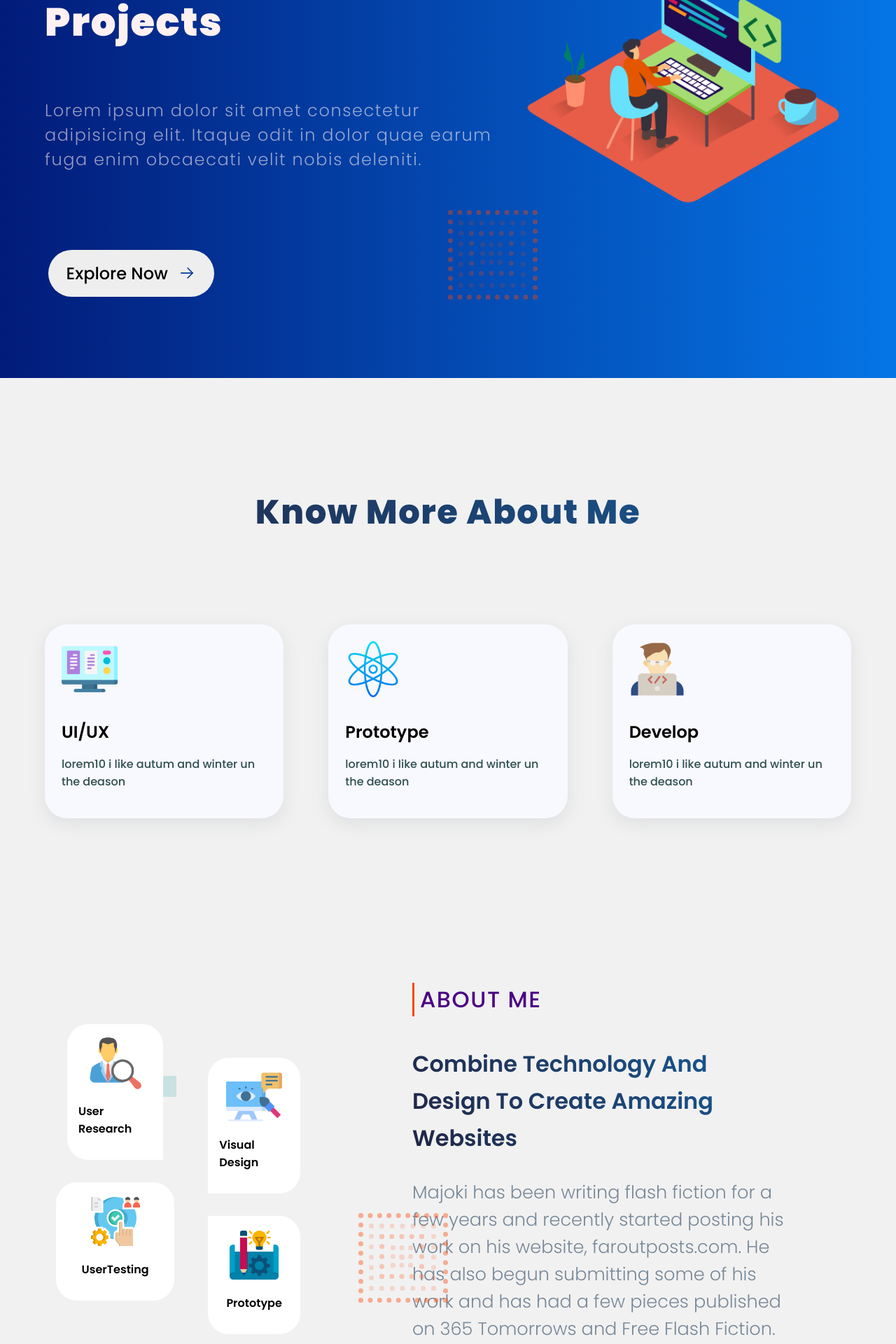
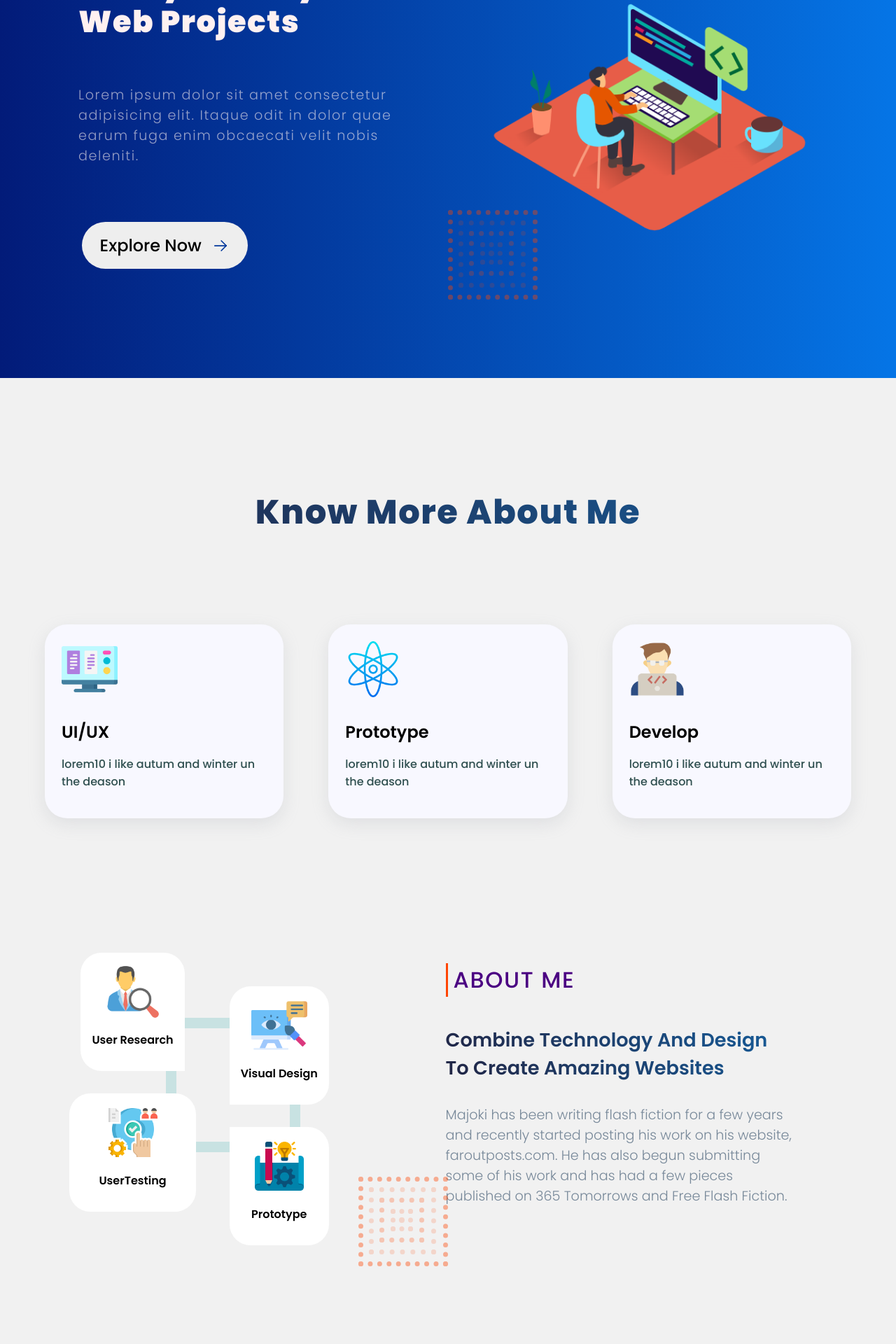
Before and after one commit to wajidkashoo14/ReactApp, a React (Create React App) app: page / in a window 1280 px wide. Shown: the part 260-2180 px from the top of the page at 70% size. Built offline with nearby package versions, Linux system fonts and the light colour scheme.

Commit message:
added more styles

```diff
--- a/src/components/button.css
+++ b/src/components/button.css
@@ -51,8 +51,8 @@
   transition: all 0.3s ease-in-out;
   position: absolute;
   right: 5%;
-  top: 50%;
-  transform: translateY(-50%);
+  top: 10%;
+
 }
 
 .btn-card:hover{
--- a/src/components/pages/AboutMeInfo.css
+++ b/src/components/pages/AboutMeInfo.css
@@ -1,6 +1,6 @@
 .aboutmeinfo__container{
-    padding: 5rem;
-    max-width: 55rem;
+    padding: 3rem;
+    max-width: 50%;
     margin: -5rem 2rem 2rem 2rem;
     overflow: hidden;
 }
@@ -37,16 +37,15 @@
     text-align: start;
 }
 
-@media  (min-width:1080px) and (max-width:1980px){
-    .aboutmeinfo__container{
-        width: 45rem;
-    }
+
+@media only screen and (max-width:1440px){
+
     .aboutmeinfo__container h1{
-        font-size: 2rem;
-        line-height: 3.3rem;
+        font-size: 1.7rem;
+        line-height: 2.5rem;
     }
     .aboutmeinfo__container p{
         text-align:left;
-        font-size: 1.6rem;
+        font-size: 1.2rem;
     }
 }
--- a/src/components/pages/Aboutme.css
+++ b/src/components/pages/Aboutme.css
@@ -1,7 +1,7 @@
 
 .aboutme__container{
     min-height: 100vh;
-    width: 100%;
+    max-width: 100%;
     padding: 10rem 3rem 2rem 3rem;
     background-color: #F1F1F1;
     overflow: hidden;
@@ -9,7 +9,7 @@
 }
 .aboutme__container__info{
     display: flex;
-    justify-content: center;
+    justify-content: space-around;
     align-items: center;
 
 }
--- a/src/components/pages/HeroSection.css
+++ b/src/components/pages/HeroSection.css
@@ -1,6 +1,6 @@
 .hero-section {
-  width: 100%;
-  height: 100vh;
+  max-width: 100%;
+  min-height: 100vh;
   position: relative;
   display: flex;
   justify-content: center;
@@ -14,9 +14,9 @@
 .hero,
 .hero-svg {
   align-items: flex-start;
-  margin: 13rem auto;
+  margin: 8rem 3rem 3rem 3rem ;
   min-height: 35rem;
-  max-width: 43rem;
+  max-width: 50%;
   padding: 1rem;
 }
 
@@ -32,9 +32,9 @@
   color: rgba(255, 241, 241, 0.589);
   font-size: 1.5rem;
   font-weight: 300;
-  margin: 4rem 0 7rem 0;
+  margin: 4rem 0 5rem 0;
   letter-spacing: 0.1rem;
-  align-self: auto;
+ text-align: left;
 }
 
  .hero-img {
@@ -65,10 +65,19 @@ svg{
   top: 60%;
   left: 70%;
 }
+@media only screen and (max-width:1440px){
+  .hero .hero-heading{
+    font-size: 2.7rem;
+    line-height: 3.3rem;
+  }
+  .hero .hero-description{
+    font-size: 1.2rem;
+  }
+}
 @media only screen and (max-width:1080px){
   .hero .hero-heading {
-    font-size: 2.7rem;
-    line-height: 3.5rem;
+    font-size: 1.7rem;
+    line-height: 2.5rem;
   }
 
 .hero .hero-description {
--- a/src/components/pages/Projects.css
+++ b/src/components/pages/Projects.css
@@ -1,8 +1,8 @@
 .projects{
     background-color: #F1F1F1;
-    height: auto;
+    min-height: 100vh;
     width: 100%;
-    padding: 8rem;
+    padding: 8rem 3rem;
     text-align: left;
     overflow: hidden;
 }
@@ -59,7 +59,7 @@
     background-size: cover;
     object-fit: cover;
     background-position: center;
-    /* border-radius: 30px 30px 0px 0px; */
+
 
 }
 
@@ -67,10 +67,8 @@
     position: relative;
     height: 20%;
     width: 100%;
-    /* display: flex;
-    justify-content: space-between;
-    align-items: center; */
-    /* margin: -.7rem 3rem 0rem 3rem; */
+    left: 50%;
+    transform: translateX(-50%);
 }
 .project__card__info h4{
   position: absolute;
@@ -80,14 +78,37 @@
   font-weight: 600;
   text-transform: capitalize;
   color: rgba(0, 0, 0, 0.746);
+  /* top: 50%; */
+  transform: translateY(-50%);
 }
 
-@media  (min-width:1080px) and (max-width:1980px){
-
+@media only screen and (max-width:1440px){
     .project__card{
-        display: flex;
-        flex-wrap: wrap;
-        width: 25rem;
-        height: 25rem;
+        max-width: 20rem;
+        height: 20rem;
     }
 }
+
+@media only screen and (max-width:1100px){
+    .project__card{
+        max-width: 16rem;
+        height: 16rem;
+    }
+}
+@media only screen and (max-width:1000px){
+    .project__card{
+       width: 20rem;
+       height: 20rem;
+       margin: 2rem;
+    }
+
+    .project__card__info h4{
+        font-size: 1rem;
+    }
+    .projects{
+        text-align: center;
+    }
+    .projects__container{
+        display:inline-block ;
+    }
+}
--- a/src/components/pages/SmallCard.css
+++ b/src/components/pages/SmallCard.css
@@ -1,6 +1,6 @@
 .smallcardholder{
     position: relative;
-    max-width: 55rem;
+    max-width: 50%;
     display: flex;
     justify-content: center;
     align-items: flex-start;
@@ -14,8 +14,8 @@
     flex-direction: column;
     justify-content: center;
     align-items: center;
-    max-height: 28rem;
-    max-width: 28rem;
+    max-height: 20rem;
+    max-width: 20rem;
     background-color: 	#FFFFFF;
     margin: 2rem;
     padding: 1rem;
@@ -23,10 +23,11 @@
 
 .square{
     position: absolute;
-    top: 15%;
-    left: 22%;
-    max-height: 10rem;
-    max-width: 10rem;
+    top:20%;
+    left: 20%;
+    min-height: 12rem;
+    width: 12rem;
+    max-width: 12rem;
     background: transparent;
     border: 15px solid #9bd2d27a;
     z-index:-1;
@@ -53,8 +54,8 @@
     flex-direction: column;
     justify-content: center;
     align-items: center;
-    max-height: 19rem;
-    max-width: 19rem;
+    max-height: 13rem;
+    max-width: 13rem;
     background-color: 	#FFFFFF;
     margin: 1rem;
     padding: 1rem;
@@ -67,19 +68,3 @@
     font-family: poppins, sans-serif;
     font-weight: 600;
 }
-
-/* @media  (min-width:1080px) and (max-width:1980px){
-    .smallcard{
-        height: 12rem;
-        width: 12rem;
-    }
-    .largecard{
-        height: 13rem;
-        width: 13rem;
-    }
-    .square{
-        height: 15rem;
-        height: 15rem;
-        left: 10%;
-    }
-} */
```
